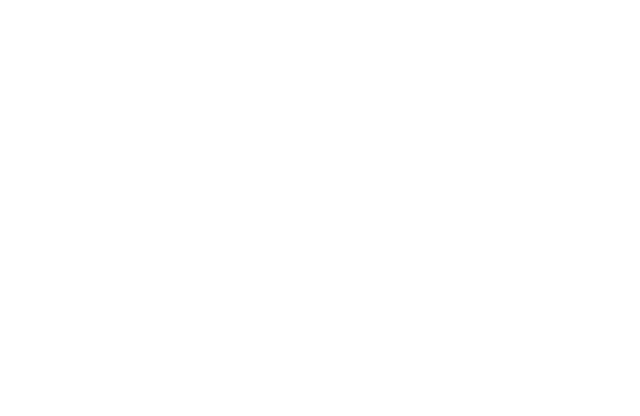
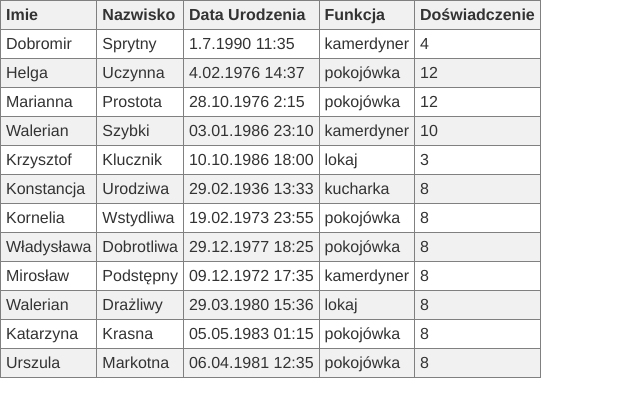
Before and after one commit to ElderDrop/Projekt-Na-Sta--, a plain HTML site: page index.html in a window 1280 px wide. Shown: the whole page, without its empty margins (0-640 px from the left). Drawn offline with nearby package versions, Linux system fonts and the light colour scheme.

Commit message:
End of the first day
Basic html constracion with first script

```diff
--- a/index.html
+++ b/index.html
@@ -16,35 +16,73 @@
             <script src="https://maxcdn.bootstrapcdn.com/bootstrap/3.3.7/js/bootstrap.min.js" integrity="sha384-Tc5IQib027qvyjSMfHjOMaLkfuWVxZxUPnCJA7l2mCWNIpG9mGCD8wGNIcPD7Txa" crossorigin="anonymous"></script>
             <link rel="stylesheet" href="main.css" />
     </head>
-    <body ng-app="Service">
+    <body ng-app="Service" >
         <header>
 
         </header>
         <main>
-            <table>
+
+            <table ng-controller = "table" >
                 <tr>
+                    <th>
+                        Imie
+                    </th>
+                    <th>
+                        Nazwisko
+                    </th>
+                    <th>
+                        Data Urodzenia
+                    </th>
+                    <th>
+                        Funkcja
+                    </th>
+                    <th>
+                        Doświadczenie
+                    </th>
+                </tr>
+                <tr ng-repeat = "x in json | orderBy:'-age'">
                     <td>
+                        {{x.firstName}}
+                    </td>
+                    <td>
+                        {{x.lastName}}
+                    </td>
+                    <td>
+                        {{x.dateOfBirth}}
+                    </td>
+                    <td>
+                        {{x.function}}
+                    </td>
+                    <td>
+                        {{x.experience}}
                     </td>
                 </tr>
             </table>
         </main>
-
         <script>
 
         //variable
         var appName = "Service";
         var app = angular.module(appName, []);
+            //tests
 
+         $.getJSON("https://raw.githubusercontent.com/ElderDrop/Projekt-Na-Sta--/master/sluzba.json",function(data){
+             json = data;
+
+         });
         //controllers
-        app.controller(appName,function($scope){
-            $scope.test = "mama";
+        app.controller("table",function($scope,$http){
+           $http.get("https://raw.githubusercontent.com/ElderDrop/Projekt-Na-Sta--/master/sluzba.json").then(function(data){
+              return $scope.json = data.data;
+           });
+
         });
-        //tests
-         $.get("file://G:\XSolve\Kwalifikacja\sluzba.json",function(data){
-                var elements= [];
-                var json = data;
-                console.log(json);
-            })
+
+
+         function test(){
+            console.log(json[0].firstName);
+         }
+
         </script>
     </body>
 </html>
--- a/main.css
+++ b/main.css
@@ -0,0 +1,11 @@
+table, th , td {
+  border: 1px solid grey;
+  border-collapse: collapse;
+  padding: 5px;
+}
+table tr:nth-child(odd) {
+  background-color: #f1f1f1;
+}
+table tr:nth-child(even) {
+  background-color: #ffffff;
+}
```
